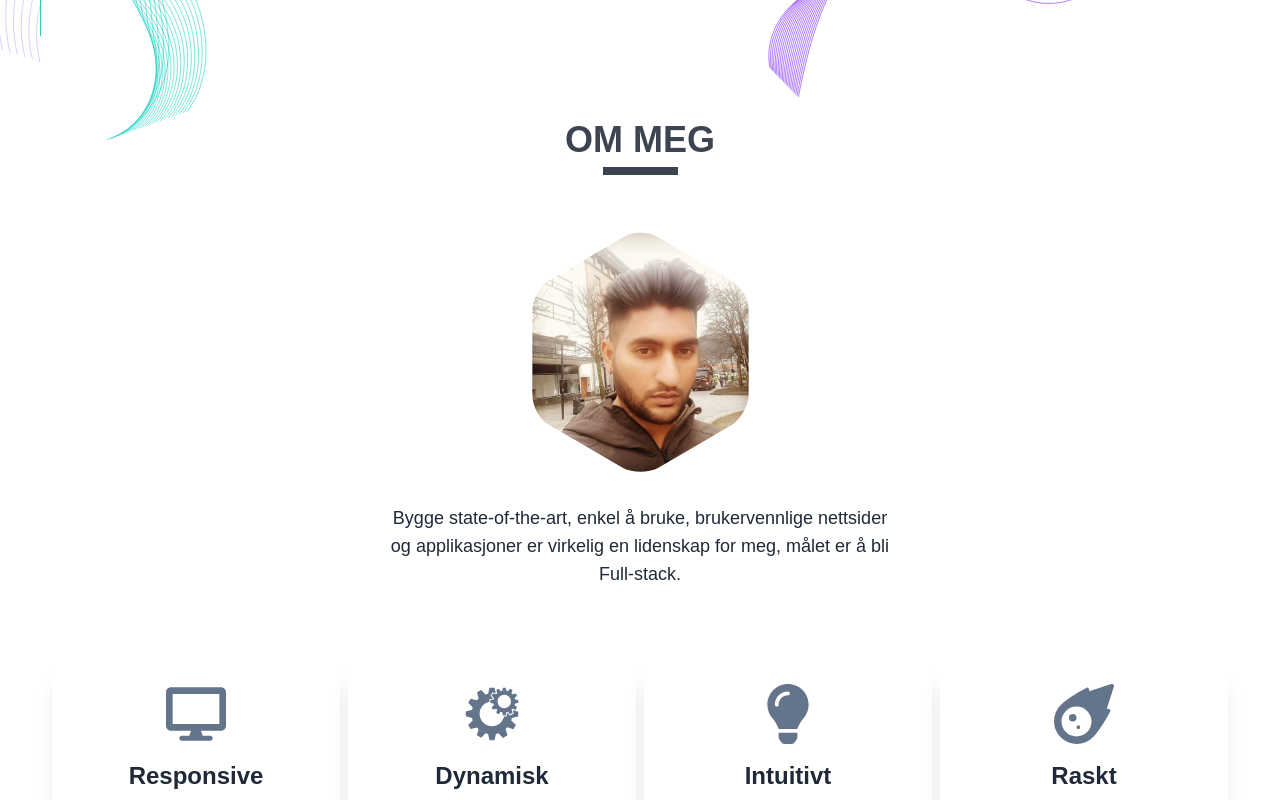
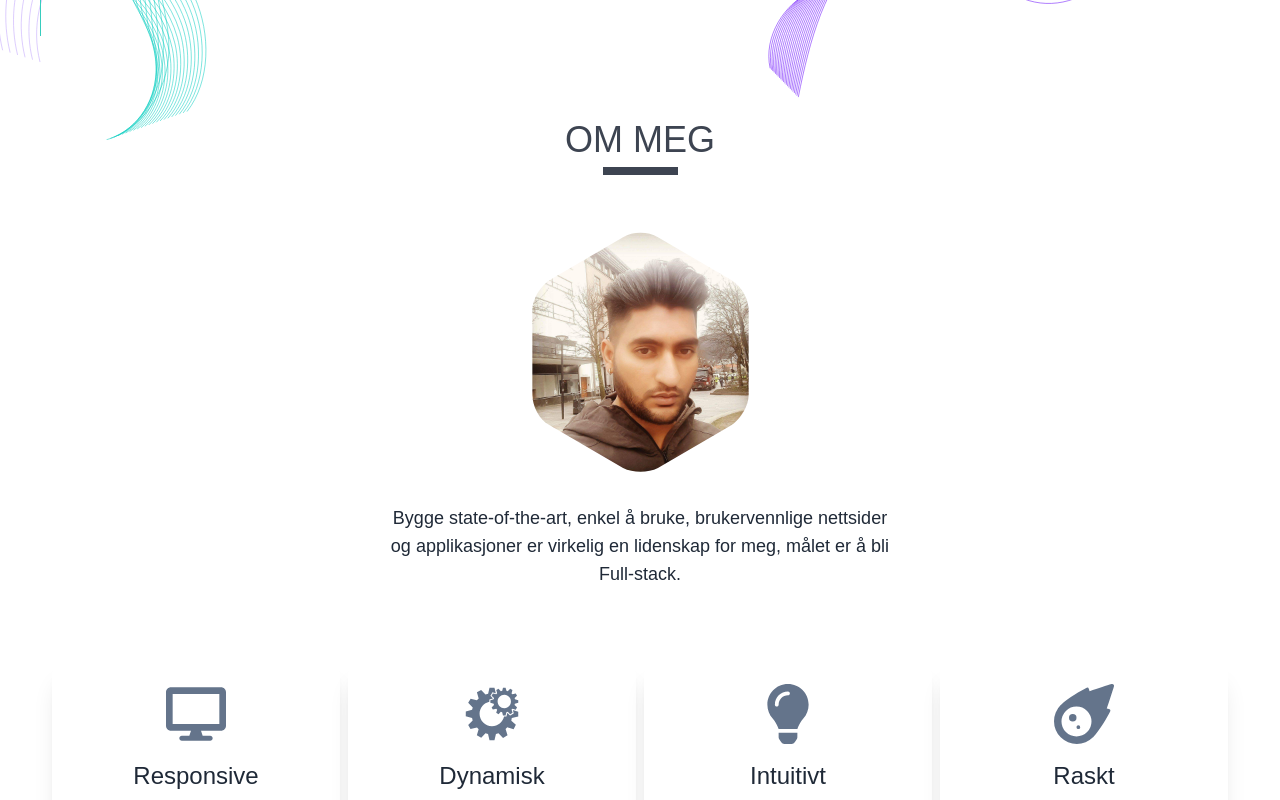
Before and after one commit to aktson/ankit-react-portfolio, a React (Create React App) app: page / in a window 1280 px wide. Shown: the part 660-1460 px from the top of the page. Built offline with nearby package versions, Linux system fonts and the light colour scheme; no server answers.

Commit message:
Update index.css

```diff
--- a/src/index.css
+++ b/src/index.css
@@ -1,7 +1,7 @@
 @tailwind base;
 @tailwind components;
 @tailwind utilities;
-@import url("https://fonts.googleapis.com/css2?family=Josefin+Sans:ital,wght@0,300;1,300&family=Mada:wght@300;400&family=Metal&family=Tenor+Sans&display=swap");
+@import url("https://fonts.googleapis.com/css2?family=Mada:wght@300;400&family=Metal&family=Tenor+Sans&display=swap");
 
 :root {
 	--primary: #570df8;
@@ -15,10 +15,9 @@
 	--error: "#F87272";
 	--gradient-primary: linear-gradient(267deg, rgba(87, 13, 248, 1) 0%, rgba(55, 205, 190, 1) 100%);
 	--gradient-secondary: linear-gradient(162deg, rgba(87, 13, 248, 1) 0%, rgba(55, 205, 190, 1) 100%);
-	--heading-fonts: "Josefin Sans", sans-serif;
 	--body-fonts: "Mada", sans-serif;
 	--cursive-fonts: "Metal", cursive;
-	--h1-fonts: "Tenor Sans", sans-serif;
+	--heading-fonts: "Tenor Sans", sans-serif;
 }
 
 * {
@@ -50,9 +49,9 @@
 }
 h1 {
 	line-height: 1.4em;
-	font-family: var(--h1-fonts);
 }
 
+h1,
 h2,
 h3,
 h4,
@@ -161,10 +160,10 @@
 		@apply text-neutral text-4xl  mb-8 leading-loose lg:text-5xl;
 	}
 	h2 {
-		@apply text-4xl  mb-12 relative text-neutral font-extrabold;
+		@apply text-4xl  mb-12 relative text-neutral;
 	}
 	h3 {
-		@apply text-2xl mb-3 font-bold;
+		@apply text-2xl mb-3;
 	}
 	h4 {
 		@apply text-xl font-extrabold mb-2;
```
